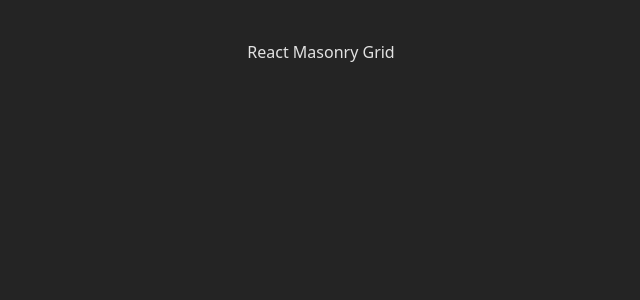
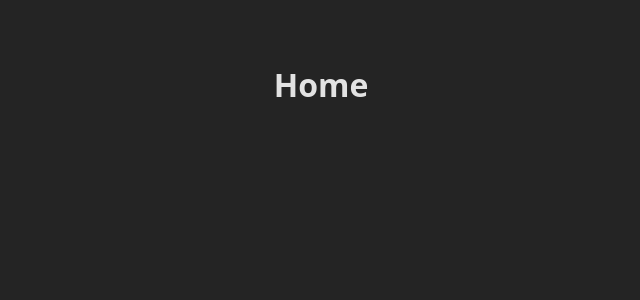
Before and after one commit to arturarushanyan/react-photo-grid, a React (Vite) app: page / in a window 1280 px wide. Shown: the top 300 px of the page, without its empty margins (319-959 px from the left). Built offline with nearby package versions, Linux system fonts and the light colour scheme.

Commit message:
configure basic routing

```diff
--- a/src/App.tsx
+++ b/src/App.tsx
@@ -1,13 +1,13 @@
-import React from 'react';
-import './App.css';
+import "./App.css";
+import { BrowserRouter } from "react-router-dom";
+import Router from "./pages/router";
 
-function App() {
-
+const App = () => {
   return (
-    <>
-      React Masonry Grid
-    </>
-  )
-}
+    <BrowserRouter>
+      <Router />
+    </BrowserRouter>
+  );
+};
 
 export default App;
--- /dev/null
+++ b/src/pages/Home/index.tsx
@@ -0,0 +1,11 @@
+import React from "react";
+
+const Home = () => {
+    return (
+      <div>
+        <h1>Home</h1>
+      </div>
+    );
+  };
+
+export default Home;
--- /dev/null
+++ b/src/pages/router.tsx
@@ -0,0 +1,13 @@
+import { Route, Routes } from "react-router-dom";
+import { routerType } from "../types/router.types";
+import routes from "./routes";
+
+const Router = () => {
+  const pageRoutes = routes.map(({ path, title, element }: routerType) => {
+    return <Route key={title} path={`/${path}`} element={element} />;
+  });
+
+  return <Routes>{pageRoutes}</Routes>;
+};
+
+export default Router;
--- /dev/null
+++ b/src/pages/routes.tsx
@@ -0,0 +1,12 @@
+import { routerType } from "../types/router.types";
+import Home from "./Home";
+
+const routes: routerType[] = [
+  {
+    path: "",
+    element: <Home />,
+    title: "home"
+  },
+];
+
+export default routes;
```
Also changed, not shown: src/pages/ImageDetails/index.tsx (added, +11 -0 lines), src/types/router.types.ts (added, +7 -0 lines), 1 other file (tests, documents, lock files or other folders).
